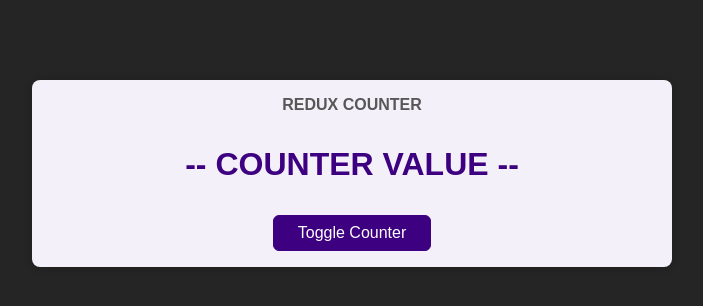
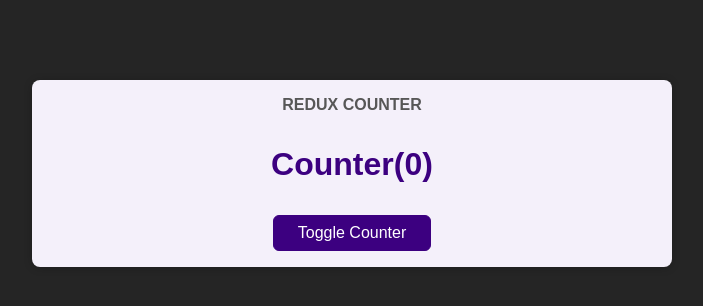
Before and after one commit to barissokat/maxi-react-redux, a React (Create React App) app: page / in a window 1280 px wide. Shown: the top 306 px of the page, without its empty margins (288-991 px from the left). Built offline with nearby package versions, Linux system fonts and the light colour scheme.

Commit message:
Use Redux data in React component

```diff
--- a/src/components/Counter.js
+++ b/src/components/Counter.js
@@ -1,12 +1,17 @@
+import { useSelector } from 'react-redux'
+
 import classes from './Counter.module.css'
 
 const Counter = () => {
-  const toggleCounterHandler = () => {}
+  // useSelector ile state içerisindeki counter verisini alabiliriz.
+  const counter = useSelector(state => state.counter)
+
+  const toggleCounterHandler = () => { }
 
   return (
     <main className={classes.counter}>
       <h1>Redux Counter</h1>
-      <div className={classes.value}>-- COUNTER VALUE --</div>
+      <div className={classes.value}>Counter({counter})</div>
       <button onClick={toggleCounterHandler}>Toggle Counter</button>
     </main>
   )
--- a/src/index.js
+++ b/src/index.js
@@ -1,16 +1,14 @@
 import React from 'react'
 import ReactDOM from 'react-dom'
 import { Provider } from 'react-redux'
-import store from './store/index'
 
 import './index.css'
 import App from './App'
+import store from './store/index'
 
 ReactDOM.render(
   <Provider store={store}>
-    <React.StrictMode>
-      <App />
-    </React.StrictMode>
+    <App />
   </Provider>,
   document.getElementById('root')
 )
--- a/src/store/index.js
+++ b/src/store/index.js
@@ -1,8 +1,6 @@
 import { createStore } from 'redux'
 
-const INITIAL_STATE = { counter: 0 }
-
-const counterReducer = (state = INITIAL_STATE, action) => {
+const counterReducer = (state = { counter: 0 }, action) => {
   if (action.type === 'increment') {
     return {
       counter: state.counter + 1
@@ -14,6 +12,7 @@ const counterReducer = (state = INITIAL_STATE, action) => {
       counter: state.counter - 1
     }
   }
+
   return state
 }
 
```
